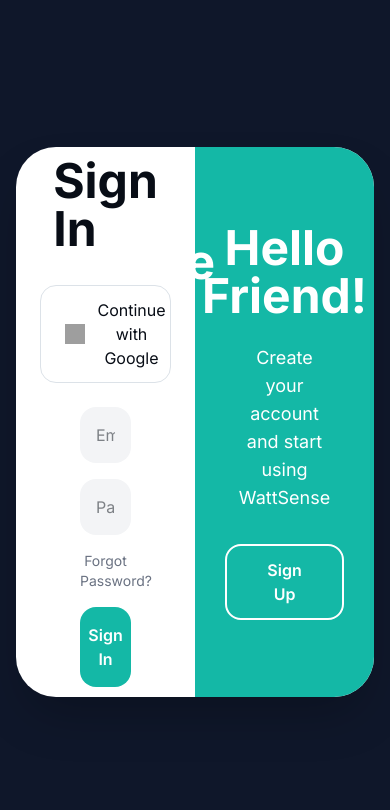
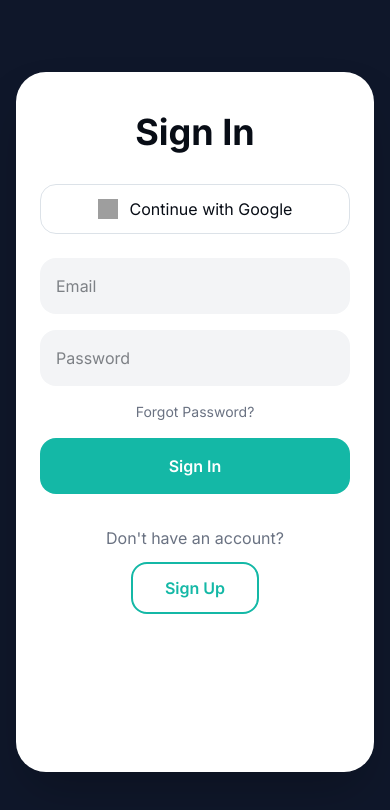
Before and after one commit to hkaurbe23-hub/fe-ws, a Next.js app: page /login in a window 390 px wide. Shown: the top 810 px of the page. Built offline with nearby package versions, Linux system fonts and the light colour scheme; no server answers; grey boxes are pictures that could not be loaded.

Commit message:
blejejejje

```diff
--- a/app/login/page.tsx
+++ b/app/login/page.tsx
@@ -117,22 +117,41 @@
   }
 
 return (
-    <div className="min-h-screen bg-[#0f172a] flex items-center justify-center overflow-hidden px-4">
+  <div className="min-h-screen bg-[#0f172a] flex items-center justify-center px-4 py-8 overflow-hidden">
 
-      <div className="relative w-[900px] h-[550px] bg-white rounded-[40px] overflow-hidden shadow-2xl">
+    <div
+      className="
+      relative
+      w-full
+      max-w-6xl
+      min-h-[700px]
+      md:min-h-[600px]
+      bg-white
+      rounded-[30px]
+      overflow-hidden
+      shadow-2xl
+      flex
+      flex-col
+      md:block
+      "
+    >
 
-        {/* SIGN IN */}
+      {/* ================= SIGN IN ================= */}
       <div
-  className={`absolute top-0 left-0 h-full w-1/2 transition-all duration-700 ease-in-out
+        className={`
+        w-full
+        md:absolute md:top-0 md:left-0 md:h-full md:w-1/2
+        transition-all duration-700 ease-in-out
         ${
           isSignup
-      ? "translate-x-full opacity-0 z-10"
+            ? "md:translate-x-full md:opacity-0 md:z-10 hidden md:block"
             : "translate-x-0 opacity-100 z-30"
-  }`}
+        }
+      `}
       >
-          <div className="flex flex-col items-center justify-center h-full px-16">
+        <div className="flex flex-col items-center justify-center h-full px-6 py-10 md:px-16">
 
-            <h1 className="text-5xl font-bold mb-8">
+          <h1 className="text-4xl md:text-5xl font-bold mb-8 text-center">
             Sign In
           </h1>
 
@@ -147,7 +166,12 @@
                 }
               })
             }
-              className="border rounded-xl px-6 py-3 flex items-center gap-3 hover:bg-gray-100 transition mb-6"
+            className="
+            border rounded-xl px-4 py-3
+            flex items-center justify-center gap-3
+            hover:bg-gray-100 transition mb-6
+            w-full max-w-sm
+            "
           >
             <img
               src="https://www.svgrepo.com/show/475656/google-color.svg"
@@ -158,7 +182,7 @@
 
           <form
             onSubmit={handleLogin}
-              className="w-full flex flex-col gap-4"
+            className="w-full max-w-sm flex flex-col gap-4"
           >
             <input
               type="email"
@@ -167,7 +191,7 @@
               onChange={(e) =>
                 setLoginEmail(e.target.value)
               }
-                className="bg-gray-100 rounded-xl p-4 outline-none"
+              className="bg-gray-100 rounded-xl p-4 outline-none w-full"
             />
 
             <input
@@ -177,7 +201,7 @@
               onChange={(e) =>
                 setLoginPassword(e.target.value)
               }
-                className="bg-gray-100 rounded-xl p-4 outline-none"
+              className="bg-gray-100 rounded-xl p-4 outline-none w-full"
             />
 
             <button
@@ -191,26 +215,57 @@
             <button
               type="submit"
               disabled={loading}
-                className="bg-[#14b8a6] hover:bg-teal-600 text-white py-4 rounded-xl font-semibold transition"
+              className="
+              bg-[#14b8a6]
+              hover:bg-teal-600
+              text-white
+              py-4
+              rounded-xl
+              font-semibold
+              transition
+              w-full
+              "
             >
               {loading ? "Loading..." : "Sign In"}
             </button>
           </form>
+
+          {/* MOBILE SWITCH */}
+          <div className="md:hidden mt-8 text-center">
+            <p className="text-gray-500 mb-3">
+              Don&apos;t have an account?
+            </p>
+
+            <button
+              onClick={() => setIsSignup(true)}
+              className="
+              border-2 border-[#14b8a6]
+              text-[#14b8a6]
+              px-8 py-3 rounded-xl font-semibold
+              "
+            >
+              Sign Up
+            </button>
+          </div>
         </div>
       </div>
 
-{/* SIGN UP */}
+      {/* ================= SIGN UP ================= */}
       <div
-  className={`absolute top-0 left-0 h-full w-1/2 transition-all duration-700 ease-in-out
+        className={`
+        w-full
+        md:absolute md:top-0 md:left-0 md:h-full md:w-1/2
+        transition-all duration-700 ease-in-out
         ${
           isSignup
-      ? "translate-x-full opacity-100 z-30"
-      : "translate-x-0 opacity-0 z-10"
-  }`}
+            ? "translate-x-0 opacity-100 z-30"
+            : "hidden md:block md:translate-x-0 md:opacity-0 md:z-10"
+        }
+      `}
       >
-          <div className="flex flex-col items-center justify-center h-full px-16">
+        <div className="flex flex-col items-center justify-center h-full px-6 py-10 md:px-16">
 
-            <h1 className="text-5xl font-bold mb-8">
+          <h1 className="text-4xl md:text-5xl font-bold mb-8 text-center">
             Create Account
           </h1>
 
@@ -225,7 +280,12 @@
                 }
               })
             }
-              className="border rounded-xl px-6 py-3 flex items-center gap-3 hover:bg-gray-100 transition mb-6"
+            className="
+            border rounded-xl px-4 py-3
+            flex items-center justify-center gap-3
+            hover:bg-gray-100 transition mb-6
+            w-full max-w-sm
+            "
           >
             <img
               src="https://www.svgrepo.com/show/475656/google-color.svg"
@@ -236,7 +296,7 @@
 
           <form
             onSubmit={handleSignup}
-              className="w-full flex flex-col gap-4"
+            className="w-full max-w-sm flex flex-col gap-4"
           >
             <input
               type="email"
@@ -245,7 +305,7 @@
               onChange={(e) =>
                 setSignupEmail(e.target.value)
               }
-                className="bg-gray-100 rounded-xl p-4 outline-none"
+              className="bg-gray-100 rounded-xl p-4 outline-none w-full"
             />
 
             <input
@@ -255,35 +315,68 @@
               onChange={(e) =>
                 setSignupPassword(e.target.value)
               }
-                className="bg-gray-100 rounded-xl p-4 outline-none"
+              className="bg-gray-100 rounded-xl p-4 outline-none w-full"
             />
 
             <button
               type="submit"
               disabled={loading}
-                className="bg-[#14b8a6] hover:bg-teal-600 text-white py-4 rounded-xl font-semibold transition"
+              className="
+              bg-[#14b8a6]
+              hover:bg-teal-600
+              text-white
+              py-4
+              rounded-xl
+              font-semibold
+              transition
+              w-full
+              "
             >
               {loading ? "Loading..." : "Sign Up"}
             </button>
           </form>
+
+          {/* MOBILE SWITCH */}
+          <div className="md:hidden mt-8 text-center">
+            <p className="text-gray-500 mb-3">
+              Already have an account?
+            </p>
+
+            <button
+              onClick={() => setIsSignup(false)}
+              className="
+              border-2 border-[#14b8a6]
+              text-[#14b8a6]
+              px-8 py-3 rounded-xl font-semibold
+              "
+            >
+              Sign In
+            </button>
+          </div>
         </div>
       </div>
 
-{/* OVERLAY CONTAINER */}
+      {/* ================= DESKTOP OVERLAY ================= */}
       <div
-  className={`absolute top-0 left-1/2 w-1/2 h-full overflow-hidden z-40 transition-all duration-700 ease-in-out
+        className={`
+        hidden md:block
+        absolute top-0 left-1/2 w-1/2 h-full overflow-hidden z-40
+        transition-all duration-700 ease-in-out
         ${isSignup ? "-translate-x-full" : ""}
       `}
       >
-
-  {/* OVERLAY */}
         <div
-    className={`relative left-[-100%] w-[200%] h-full bg-[#14b8a6] text-white flex transition-all duration-700 ease-in-out
+          className={`
+          relative left-[-100%] w-[200%] h-full
+          bg-[#14b8a6]
+          text-white
+          flex
+          transition-all duration-700 ease-in-out
           ${isSignup ? "translate-x-1/2" : "translate-x-0"}
         `}
         >
 
-    {/* LEFT SIDE */}
+          {/* LEFT */}
           <div className="w-1/2 flex flex-col items-center justify-center text-center px-12">
 
             <h1 className="text-5xl font-bold mb-6">
@@ -296,13 +389,19 @@
 
             <button
               onClick={() => setIsSignup(false)}
-        className="border-2 border-white px-10 py-3 rounded-xl font-semibold hover:bg-white hover:text-teal-500 transition"
+              className="
+              border-2 border-white
+              px-10 py-3 rounded-xl
+              font-semibold
+              hover:bg-white hover:text-teal-500
+              transition
+              "
             >
               Sign In
             </button>
           </div>
 
-    {/* RIGHT SIDE */}
+          {/* RIGHT */}
           <div className="w-1/2 flex flex-col items-center justify-center text-center px-12">
 
             <h1 className="text-5xl font-bold mb-6">
@@ -315,14 +414,20 @@
 
             <button
               onClick={() => setIsSignup(true)}
-        className="border-2 border-white px-10 py-3 rounded-xl font-semibold hover:bg-white hover:text-teal-500 transition"
+              className="
+              border-2 border-white
+              px-10 py-3 rounded-xl
+              font-semibold
+              hover:bg-white hover:text-teal-500
+              transition
+              "
             >
               Sign Up
             </button>
           </div>
-
         </div>
       </div>
+
     </div>
   </div>
 )
```
Lines whose indentation alone changed are shown as unchanged.
